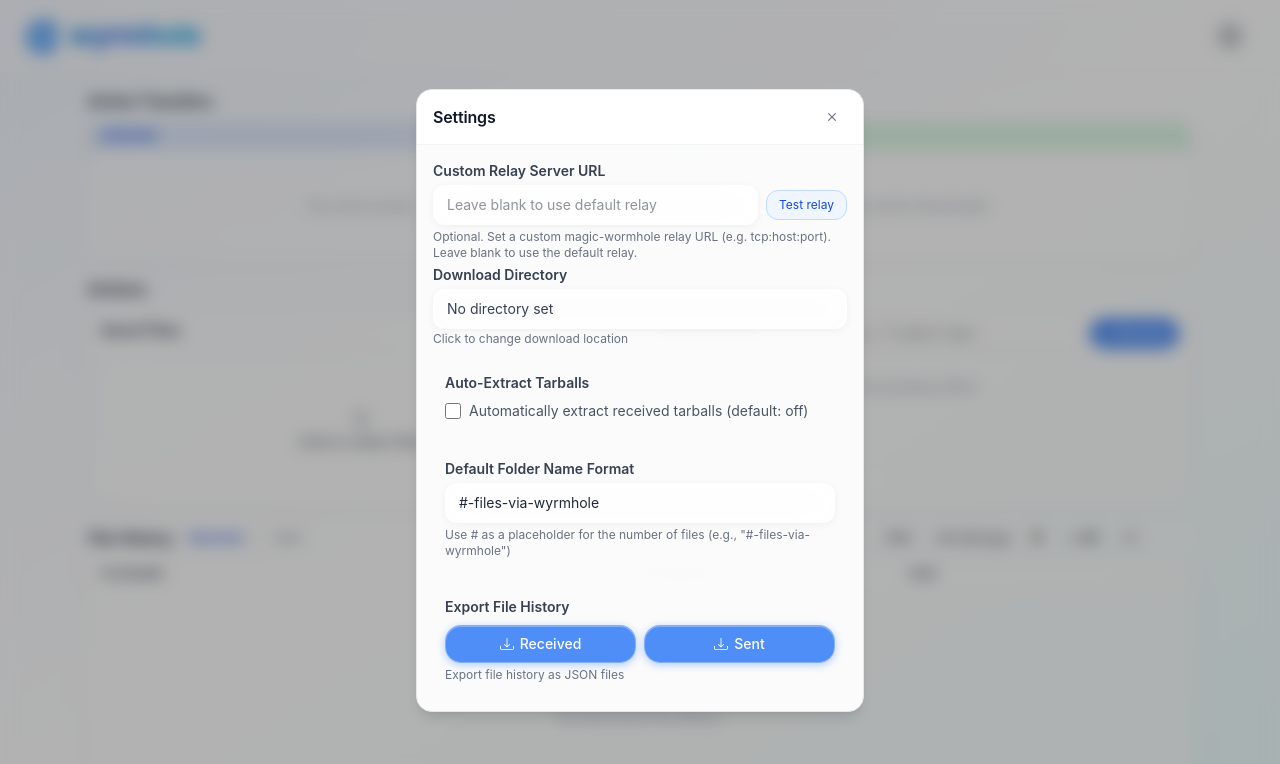
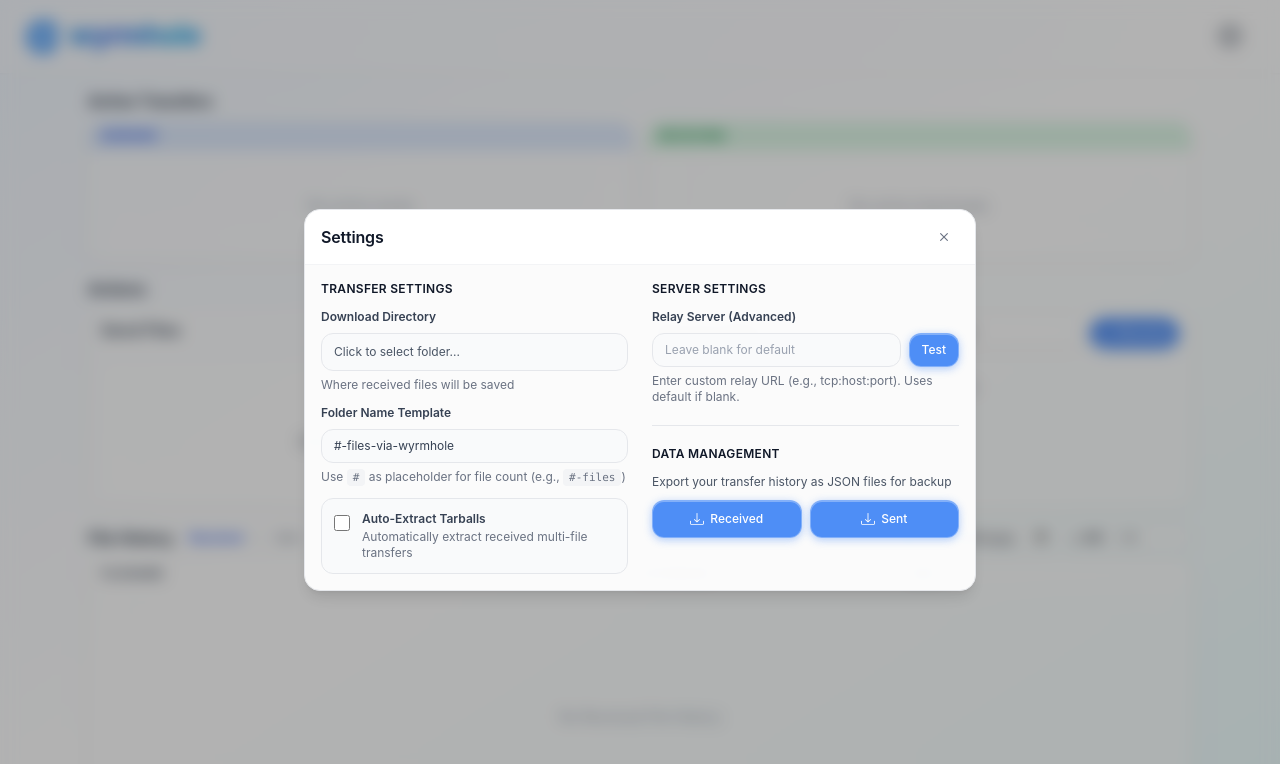
Before and after one commit to ClaytonWas/wyrmhole, a React (Vite) app: page / in a window 1280 px wide. Both pictures are taken after a click on the button "Settings". Shown: the top 764 px of the page. Built offline with nearby package versions, Linux system fonts and the light colour scheme.

Commit message:
Clarifying settings and file history and context for AI Models

```diff
--- a/src/App.css
+++ b/src/App.css
@@ -262,3 +262,20 @@ h2 {
   border-bottom: 1px solid rgba(255, 255, 255, 0.2);
   box-shadow: 0 1px 2px 0 rgba(0, 0, 0, 0.05);
 }
+
+/* Click animation for filter buttons */
+.filter-button-click {
+  animation: filterButtonClick 0.2s ease-out;
+}
+
+@keyframes filterButtonClick {
+  0% {
+    transform: scale(1);
+  }
+  50% {
+    transform: scale(0.95);
+  }
+  100% {
+    transform: scale(1);
+  }
+}
--- a/src/App.tsx
+++ b/src/App.tsx
@@ -71,6 +71,8 @@ function App() {
   const [historySizeMode, setHistorySizeMode] = useState<"atLeast" | "atMost">("atLeast");
   const [historyDateFrom, setHistoryDateFrom] = useState("");
   const [historyDateMode, setHistoryDateMode] = useState<"after" | "before">("after");
+  const [dateButtonAnimating, setDateButtonAnimating] = useState(false);
+  const [sizeButtonAnimating, setSizeButtonAnimating] = useState(false);
   const [downloadProgress, setDownloadProgress] = useState<Map<string, DownloadProgress>>(
     new Map(),
   );
@@ -961,12 +963,11 @@ function App() {
                           value={folderName}
                           onChange={(e) => setFolderName(e.target.value)}
                           placeholder={`Folder Name: ${(defaultFolderNameFormat.trim() || "#-files-via-wyrmhole").replace("#", selectedFiles.length.toString())}`}
-                          className="flex-1 px-2 py-1 text-xs xl:text-sm rounded-xl focus:outline-none focus:ring-2 focus:ring-blue-500/20 transition-all"
+                          className="flex-1 px-2 py-1 text-xs xl:text-sm rounded-xl focus:outline-none focus:ring-2 focus:ring-blue-500/20 transition-all border border-gray-300/60"
                           style={{
                             background: "rgba(255, 255, 255, 0.7)",
                             backdropFilter: "blur(16px)",
                             WebkitBackdropFilter: "blur(16px)",
-                            border: "1px solid rgba(255, 255, 255, 0.5)",
                             boxShadow:
                               "0 2px 8px 0 rgba(0, 0, 0, 0.05), inset 0 1px 0 0 rgba(255, 255, 255, 0.3)",
                           }}
@@ -1367,16 +1368,20 @@ function App() {
                   value={historySearch}
                   onChange={(e) => setHistorySearch(e.target.value)}
                   placeholder="Search filename"
-                  className="px-2 py-1 rounded-xl border border-white/40 bg-white/60 focus:outline-none focus:ring-1 focus:ring-blue-400/60"
+                  className="px-2 py-1 rounded-xl border border-gray-300/60 bg-white/60 focus:outline-none focus:ring-1 focus:ring-blue-400/60"
                   style={{ minWidth: "120px" }}
                 />
-                <div className="flex items-center gap-1">
+                <div className="flex items-center">
                   <button
                     type="button"
-                    onClick={() =>
-                      setHistoryDateMode((m) => (m === "after" ? "before" : "after"))
-                    }
-                    className="px-2 py-1 rounded-xl border border-white/40 bg-white/60 hover:bg-white/80 transition-colors"
+                    onClick={() => {
+                      setHistoryDateMode((m) => (m === "after" ? "before" : "after"));
+                      setDateButtonAnimating(true);
+                      setTimeout(() => setDateButtonAnimating(false), 200);
+                    }}
+                    className={`px-2 py-1 border border-gray-300/60 bg-white/60 hover:bg-white/80 hover:cursor-pointer transition-colors rounded-l-xl ${
+                      dateButtonAnimating ? "filter-button-click" : ""
+                    }`}
                   >
                     {historyDateMode === "after" ? "After" : "Before"}
                   </button>
@@ -1384,16 +1389,20 @@ function App() {
                     type="date"
                     value={historyDateFrom}
                     onChange={(e) => setHistoryDateFrom(e.target.value)}
-                    className="px-2 py-1 rounded-xl border border-white/40 bg-white/60 focus:outline-none focus:ring-1 focus:ring-blue-400/60"
+                    className="px-2 py-1 border border-l-0 border-gray-300/60 bg-white/60 focus:outline-none focus:ring-1 focus:ring-blue-400/60 rounded-r-xl hover:cursor-pointer"
                   />
                 </div>
-                <div className="flex items-center gap-1">
+                <div className="flex items-center">
                   <button
                     type="button"
-                    onClick={() =>
-                      setHistorySizeMode((m) => (m === "atLeast" ? "atMost" : "atLeast"))
-                    }
-                    className="px-2 py-1 rounded-xl border border-white/40 bg-white/60 hover:bg-white/80 transition-colors"
+                    onClick={() => {
+                      setHistorySizeMode((m) => (m === "atLeast" ? "atMost" : "atLeast"));
+                      setSizeButtonAnimating(true);
+                      setTimeout(() => setSizeButtonAnimating(false), 200);
+                    }}
+                    className={`px-2 py-1 border border-gray-300/60 bg-white/60 hover:bg-white/80 hover:cursor-pointer transition-colors rounded-l-xl ${
+                      sizeButtonAnimating ? "filter-button-click" : ""
+                    }`}
                   >
                     {historySizeMode === "atLeast" ? "≥ MB" : "≤ MB"}
                   </button>
@@ -1403,7 +1412,7 @@ function App() {
                     value={historyMinSizeMb}
                     onChange={(e) => setHistoryMinSizeMb(e.target.value)}
                     placeholder="MB"
-                    className="w-20 px-2 py-1 rounded-xl border border-white/40 bg-white/60 focus:outline-none focus:ring-1 focus:ring-blue-400/60"
+                    className="w-20 px-2 py-1 border border-l-0 border-gray-300/60 bg-white/60 focus:outline-none focus:ring-1 focus:ring-blue-400/60 rounded-r-xl hover:cursor-pointer"
                   />
                 </div>
               </div>
--- a/src/SettingsMenu.tsx
+++ b/src/SettingsMenu.tsx
@@ -180,7 +180,7 @@ export default function SettingsMenu() {
             onClick={() => setIsOpen(false)}
           >
             <div
-              className="rounded-2xl w-full max-w-md max-h-[90vh] overflow-y-auto bg-white/95 border border-gray-200 shadow-lg"
+              className="rounded-2xl w-full max-w-md lg:max-w-2xl max-h-[90vh] overflow-y-auto bg-white/95 border border-gray-200 shadow-lg"
               onClick={(e) => e.stopPropagation()}
             >
               <div className="sticky top-0 border-b border-gray-100 px-3 sm:px-4 py-2.5 sm:py-3 bg-white/95 rounded-t-2xl">
@@ -206,174 +206,154 @@ export default function SettingsMenu() {
                 </div>
               </div>
 
-              {/* Relay server URL setting */}
-              <div className="px-3 sm:px-4 pt-3 sm:pt-4 pb-1">
-                <label className="block font-semibold text-[10px] sm:text-xs xl:text-sm select-none mb-1 text-gray-700">
-                  Custom Relay Server URL
+              {/* Settings Content */}
+              <div className="px-3 sm:px-4 py-3 sm:py-4 grid grid-cols-1 lg:grid-cols-2 gap-5 lg:gap-6 auto-rows-max">
+                {/* Transfer Settings Section */}
+                <div className="space-y-3">
+                  <h3 className="text-xs font-semibold text-gray-900 uppercase tracking-wide">
+                    Transfer Settings
+                  </h3>
+
+                  {/* Download directory field */}
+                  <div>
+                    <label className="block text-xs font-semibold text-gray-700 mb-2">
+                      Download Directory
                     </label>
-                <div className="flex items-center gap-2">
-                  <input
-                    type="text"
-                    value={relayServerUrl}
-                    onChange={(e) => setRelayServerUrl(e.target.value)}
-                    placeholder="Leave blank to use default relay"
-                    className="flex-1 px-2 sm:px-3 py-1.5 sm:py-2 text-[10px] sm:text-xs xl:text-sm rounded-xl focus:outline-none transition-all"
-                    style={{
-                      background: "rgba(255, 255, 255, 0.8)",
-                      backdropFilter: "blur(16px)",
-                      WebkitBackdropFilter: "blur(16px)",
-                      border: "2px solid rgba(255, 255, 255, 0.5)",
-                      boxShadow:
-                        "0 2px 8px 0 rgba(0, 0, 0, 0.05), inset 0 1px 0 0 rgba(255, 255, 255, 0.3)",
-                    }}
-                    onFocus={(e) => {
-                      e.currentTarget.style.borderColor = "rgba(59, 130, 246, 0.6)";
-                      e.currentTarget.style.boxShadow =
-                        "0 0 0 3px rgba(59, 130, 246, 0.1), inset 0 1px 0 0 rgba(255, 255, 255, 0.3)";
-                    }}
-                    onBlur={(e) => {
-                      e.currentTarget.style.borderColor = "rgba(255, 255, 255, 0.3)";
-                      e.currentTarget.style.boxShadow =
-                        "0 2px 8px 0 rgba(0, 0, 0, 0.05), inset 0 1px 0 0 rgba(255, 255, 255, 0.3)";
-                      save_relay_server_url();
-                    }}
-                  />
                     <button
-                    type="button"
-                    onClick={test_relay}
-                    className="px-2 sm:px-3 py-1.5 text-[9px] sm:text-[10px] xl:text-xs rounded-xl border border-blue-200 text-blue-700 bg-blue-50 hover:bg-blue-100 cursor-pointer transition-colors whitespace-nowrap"
-                  >
-                    Test relay
-                  </button>
-                </div>
-                <p className="text-[9px] sm:text-[10px] xl:text-xs text-gray-500 select-none mt-1">
-                  Optional. Set a custom magic-wormhole relay URL (e.g. tcp:host:port). Leave blank to
-                  use the default relay.
-                </p>
-              </div>
-
-                <div className="px-3 sm:px-4 pb-3 sm:pb-4 space-y-2.5 sm:space-y-3.5">
-                {/* Download directory field */}
-                <div
-                  className="cursor-pointer group"
                       onClick={() => {
                         const selection = window.getSelection?.();
                         if (!selection || selection.toString() === "") {
                           choose_download_directory();
                         }
                       }}
+                      className="w-full text-left px-3 py-2.5 bg-gray-50 hover:bg-gray-100 border border-gray-200 rounded-xl transition-colors text-xs text-gray-700 truncate cursor-pointer group"
                     >
-                  <label className="block font-semibold text-[10px] sm:text-xs xl:text-sm select-none cursor-pointer mb-1 text-gray-700 group-hover:text-gray-900">
-                    Download Directory
-                  </label>
-                  <div
-                    className="flex-1 rounded-xl px-2 sm:px-3 py-1.5 sm:py-2 text-[10px] sm:text-xs xl:text-sm select-none transition-all group-hover:shadow-sm"
-                    style={{
-                      background: "rgba(255, 255, 255, 0.7)",
-                      backdropFilter: "blur(16px)",
-                      WebkitBackdropFilter: "blur(16px)",
-                      border: "2px solid rgba(255, 255, 255, 0.5)",
-                      boxShadow:
-                        "0 2px 8px 0 rgba(0, 0, 0, 0.05), inset 0 1px 0 0 rgba(255, 255, 255, 0.3)",
-                    }}
-                    onMouseEnter={(e) => {
-                      e.currentTarget.style.borderColor = "rgba(59, 130, 246, 0.5)";
-                      e.currentTarget.style.background = "rgba(239, 246, 255, 0.4)";
-                    }}
-                    onMouseLeave={(e) => {
-                      e.currentTarget.style.borderColor = "rgba(255, 255, 255, 0.3)";
-                      e.currentTarget.style.background = "rgba(255, 255, 255, 0.3)";
-                    }}
-                  >
-                    <p className="text-gray-700 truncate">
-                      {downloadDirectory || "No directory set"}
+                      <p className="truncate text-gray-600 group-hover:text-gray-900">
+                        {downloadDirectory || "Click to select folder..."}
+                      </p>
+                    </button>
+                    <p className="text-xs text-gray-500 mt-1.5">
+                      Where received files will be saved
                     </p>
                   </div>
-                  <p className="text-[9px] sm:text-[10px] xl:text-xs text-gray-500 mt-0.5">
-                    Click to change download location
+
+                  {/* Default folder name format setting */}
+                  <div>
+                    <label htmlFor="folder-format" className="block text-xs font-semibold text-gray-700 mb-2">
+                      Folder Name Template
+                    </label>
+                    <input
+                      id="folder-format"
+                      type="text"
+                      value={defaultFolderNameFormat}
+                      onChange={(e) => setDefaultFolderNameFormat(e.target.value)}
+                      onBlur={save_default_folder_name_format}
+                      placeholder="#-files-via-wyrmhole"
+                      className="w-full px-3 py-2 bg-gray-50 border border-gray-200 rounded-xl text-xs text-gray-700 placeholder-gray-400 focus:outline-none focus:ring-2 focus:ring-blue-400 focus:border-transparent transition-all"
+                    />
+                    <p className="text-xs text-gray-500 mt-1.5">
+                      Use <code className="bg-gray-100 px-1.5 py-0.5 rounded text-[11px] font-mono">#</code> as placeholder for file count (e.g., <code className="bg-gray-100 px-1.5 py-0.5 rounded text-[11px] font-mono">#-files</code>)
                     </p>
                   </div>
 
                   {/* Auto-extract tarballs setting */}
-                <div className="p-2 sm:p-3 rounded-2xl transition-all">
-                  <label className="block font-semibold text-[10px] sm:text-xs xl:text-sm select-none mb-1.5 sm:mb-2 text-gray-700">
+                  <div>
+                    <div className="flex items-start gap-3 p-3 bg-gray-50 rounded-xl border border-gray-200">
+                      <input
+                        type="checkbox"
+                        id="auto-extract"
+                        checked={autoExtractTarballs}
+                        onChange={toggle_auto_extract_tarballs}
+                        className="mt-1 w-4 h-4 cursor-pointer rounded border-gray-300 text-blue-600 focus:ring-2 focus:ring-blue-500 accent-blue-600"
+                      />
+                      <div className="flex-1 min-w-0">
+                        <label htmlFor="auto-extract" className="text-xs font-semibold text-gray-700 cursor-pointer block mb-0.5">
                           Auto-Extract Tarballs
                         </label>
-                  <div className="flex items-center gap-2">
-                    <input
-                      type="checkbox"
-                      checked={autoExtractTarballs}
-                      onChange={toggle_auto_extract_tarballs}
-                      className="w-3.5 h-3.5 sm:w-4 sm:h-4 cursor-pointer rounded border-gray-300 text-blue-600 focus:ring-2 focus:ring-blue-500"
-                    />
-                    <span className="text-[10px] sm:text-xs xl:text-sm text-gray-600 select-none">
-                      Automatically extract received tarballs (default: off)
-                    </span>
+                        <p className="text-xs text-gray-500">
+                          Automatically extract received multi-file transfers
+                        </p>
+                      </div>
+                    </div>
                   </div>
                 </div>
 
-                {/* Default folder name format setting */}
-                <div className="p-2 sm:p-3 rounded-2xl transition-all">
-                  <label className="block font-semibold text-[10px] sm:text-xs xl:text-sm select-none mb-1 text-gray-700">
-                    Default Folder Name Format
+                {/* Server Settings Section */}
+                <div className="space-y-3">
+                  <h3 className="text-xs font-semibold text-gray-900 uppercase tracking-wide">
+                    Server Settings
+                  </h3>
+
+                  {/* Relay server URL setting */}
+                  <div>
+                    <label htmlFor="relay-url" className="block text-xs font-semibold text-gray-700 mb-2">
+                      Relay Server (Advanced)
                     </label>
+                    <div className="flex gap-2">
                       <input
+                        id="relay-url"
                         type="text"
-                    value={defaultFolderNameFormat}
-                    onChange={(e) => setDefaultFolderNameFormat(e.target.value)}
-                    placeholder="#-files-via-wyrmhole"
-                    className="w-full px-2 sm:px-3 py-1.5 sm:py-2 text-[10px] sm:text-xs xl:text-sm rounded-xl focus:outline-none transition-all"
-                    style={{
-                      background: "rgba(255, 255, 255, 0.8)",
-                      backdropFilter: "blur(16px)",
-                      WebkitBackdropFilter: "blur(16px)",
-                      border: "2px solid rgba(255, 255, 255, 0.5)",
-                      boxShadow:
-                        "0 2px 8px 0 rgba(0, 0, 0, 0.05), inset 0 1px 0 0 rgba(255, 255, 255, 0.3)",
-                    }}
-                    onFocus={(e) => {
-                      e.currentTarget.style.borderColor = "rgba(59, 130, 246, 0.6)";
-                      e.currentTarget.style.boxShadow =
-                        "0 0 0 3px rgba(59, 130, 246, 0.1), inset 0 1px 0 0 rgba(255, 255, 255, 0.3)";
-                    }}
-                    onBlur={(e) => {
-                      e.currentTarget.style.borderColor = "rgba(255, 255, 255, 0.3)";
-                      e.currentTarget.style.boxShadow =
-                        "0 2px 8px 0 rgba(0, 0, 0, 0.05), inset 0 1px 0 0 rgba(255, 255, 255, 0.3)";
-                      save_default_folder_name_format();
-                    }}
+                        value={relayServerUrl}
+                        onChange={(e) => setRelayServerUrl(e.target.value)}
+                        onBlur={save_relay_server_url}
+                        placeholder="Leave blank for default"
+                        className="flex-1 px-3 py-2 bg-gray-50 border border-gray-200 rounded-xl text-xs text-gray-700 placeholder-gray-400 focus:outline-none focus:ring-2 focus:ring-blue-400 focus:border-transparent transition-all"
                       />
-                  <p className="text-[9px] sm:text-[10px] xl:text-xs text-gray-500 select-none mt-1">
-                    Use # as a placeholder for the number of files (e.g., "#-files-via-wyrmhole")
-                  </p>
-                </div>
-
-                {/* Export JSON History buttons */}
-                <div className="p-2 sm:p-3 rounded-2xl transition-all">
-                  <label className="block font-semibold text-[10px] sm:text-xs xl:text-sm select-none mb-1.5 sm:mb-2 text-gray-700">
-                    Export File History
-                  </label>
-                  <div className="grid grid-cols-2 gap-2">
                       <button
-                      onClick={export_received_files_json}
-                      className="px-2 sm:px-3 py-1.5 sm:py-2 text-white text-[10px] sm:text-xs xl:text-sm font-medium rounded-2xl transition-all cursor-pointer flex items-center justify-center gap-1.5"
+                        type="button"
+                        onClick={test_relay}
+                        className="px-3 py-2 text-xs font-medium text-white rounded-xl transition-all cursor-pointer whitespace-nowrap"
                         style={{
                           background: "rgba(59, 130, 246, 0.9)",
                           backdropFilter: "blur(4px)",
                           WebkitBackdropFilter: "blur(4px)",
                           border: "1px solid rgba(255, 255, 255, 0.3)",
-                        boxShadow:
-                          "0 2px 8px 0 rgba(59, 130, 246, 0.4), inset 0 1px 0 0 rgba(255, 255, 255, 0.3)",
+                          boxShadow: "0 2px 8px 0 rgba(59, 130, 246, 0.4), inset 0 1px 0 0 rgba(255, 255, 255, 0.3)",
                         }}
                         onMouseEnter={(e) => {
                           e.currentTarget.style.background = "rgba(59, 130, 246, 1)";
-                        e.currentTarget.style.boxShadow =
-                          "0 4px 16px 0 rgba(59, 130, 246, 0.5), inset 0 1px 0 0 rgba(255, 255, 255, 0.4)";
+                          e.currentTarget.style.boxShadow = "0 4px 16px 0 rgba(59, 130, 246, 0.5), inset 0 1px 0 0 rgba(255, 255, 255, 0.4)";
                         }}
                         onMouseLeave={(e) => {
                           e.currentTarget.style.background = "rgba(59, 130, 246, 0.9)";
-                        e.currentTarget.style.boxShadow =
-                          "0 2px 8px 0 rgba(59, 130, 246, 0.4), inset 0 1px 0 0 rgba(255, 255, 255, 0.3)";
+                          e.currentTarget.style.boxShadow = "0 2px 8px 0 rgba(59, 130, 246, 0.4), inset 0 1px 0 0 rgba(255, 255, 255, 0.3)";
+                        }}
+                      >
+                        Test
+                      </button>
+                    </div>
+                    <p className="text-xs text-gray-500 mt-1.5">
+                      Enter custom relay URL (e.g., tcp:host:port). Uses default if blank.
+                    </p>
+                  </div>
+
+                  {/* Data Management Section */}
+                  <div className="space-y-3 border-t border-gray-200 pt-5 mt-5">
+                    <h3 className="text-xs font-semibold text-gray-900 uppercase tracking-wide">
+                      Data Management
+                    </h3>
+                    <div>
+                      <p className="text-xs text-gray-600 mb-2.5">
+                        Export your transfer history as JSON files for backup
+                      </p>
+                      <div className="grid grid-cols-2 gap-2">
+                        <button
+                          onClick={export_received_files_json}
+                          className="px-3 py-2.5 text-xs font-medium text-white rounded-xl transition-all cursor-pointer flex items-center justify-center gap-1.5"
+                          style={{
+                            background: "rgba(59, 130, 246, 0.9)",
+                            backdropFilter: "blur(4px)",
+                            WebkitBackdropFilter: "blur(4px)",
+                            border: "1px solid rgba(255, 255, 255, 0.3)",
+                            boxShadow: "0 2px 8px 0 rgba(59, 130, 246, 0.4), inset 0 1px 0 0 rgba(255, 255, 255, 0.3)",
+                          }}
+                          onMouseEnter={(e) => {
+                            e.currentTarget.style.background = "rgba(59, 130, 246, 1)";
+                            e.currentTarget.style.boxShadow = "0 4px 16px 0 rgba(59, 130, 246, 0.5), inset 0 1px 0 0 rgba(255, 255, 255, 0.4)";
+                          }}
+                          onMouseLeave={(e) => {
+                            e.currentTarget.style.background = "rgba(59, 130, 246, 0.9)";
+                            e.currentTarget.style.boxShadow = "0 2px 8px 0 rgba(59, 130, 246, 0.4), inset 0 1px 0 0 rgba(255, 255, 255, 0.3)";
                           }}
                         >
                           <svg
@@ -391,24 +371,21 @@ export default function SettingsMenu() {
                         </button>
                         <button
                           onClick={export_sent_files_json}
-                      className="px-2 sm:px-3 py-1.5 sm:py-2 text-white text-[10px] sm:text-xs xl:text-sm font-medium rounded-2xl transition-all cursor-pointer flex items-center justify-center gap-1.5"
+                          className="px-3 py-2.5 text-xs font-medium text-white rounded-xl transition-all cursor-pointer flex items-center justify-center gap-1.5"
                           style={{
                             background: "rgba(59, 130, 246, 0.9)",
                             backdropFilter: "blur(4px)",
                             WebkitBackdropFilter: "blur(4px)",
                             border: "1px solid rgba(255, 255, 255, 0.3)",
-                        boxShadow:
-                          "0 2px 8px 0 rgba(59, 130, 246, 0.4), inset 0 1px 0 0 rgba(255, 255, 255, 0.3)",
+                            boxShadow: "0 2px 8px 0 rgba(59, 130, 246, 0.4), inset 0 1px 0 0 rgba(255, 255, 255, 0.3)",
                           }}
                           onMouseEnter={(e) => {
                             e.currentTarget.style.background = "rgba(59, 130, 246, 1)";
-                        e.currentTarget.style.boxShadow =
-                          "0 4px 16px 0 rgba(59, 130, 246, 0.5), inset 0 1px 0 0 rgba(255, 255, 255, 0.4)";
+                            e.currentTarget.style.boxShadow = "0 4px 16px 0 rgba(59, 130, 246, 0.5), inset 0 1px 0 0 rgba(255, 255, 255, 0.4)";
                           }}
                           onMouseLeave={(e) => {
                             e.currentTarget.style.background = "rgba(59, 130, 246, 0.9)";
-                        e.currentTarget.style.boxShadow =
-                          "0 2px 8px 0 rgba(59, 130, 246, 0.4), inset 0 1px 0 0 rgba(255, 255, 255, 0.3)";
+                            e.currentTarget.style.boxShadow = "0 2px 8px 0 rgba(59, 130, 246, 0.4), inset 0 1px 0 0 rgba(255, 255, 255, 0.3)";
                           }}
                         >
                           <svg
@@ -425,9 +402,8 @@ export default function SettingsMenu() {
                           <span className="truncate">Sent</span>
                         </button>
                       </div>
-                  <p className="text-[9px] sm:text-[10px] xl:text-xs text-gray-500 select-none mt-1">
-                    Export file history as JSON files
-                  </p>
+                    </div>
+                  </div>
                 </div>
               </div>
             </div>
```
Also changed, not shown: 2 other files (tests, documents, lock files or other folders). Lines whose indentation alone changed are shown as unchanged.
